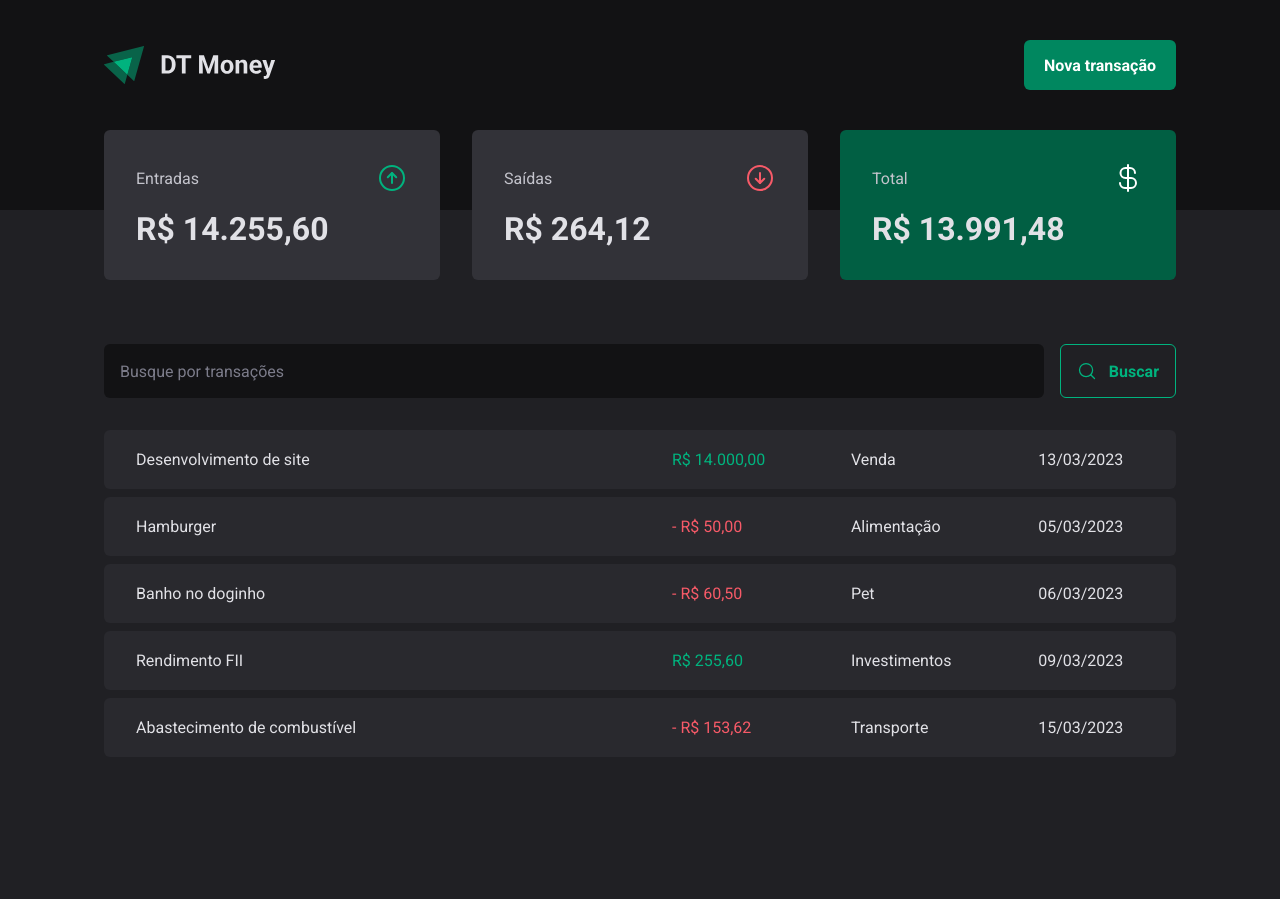
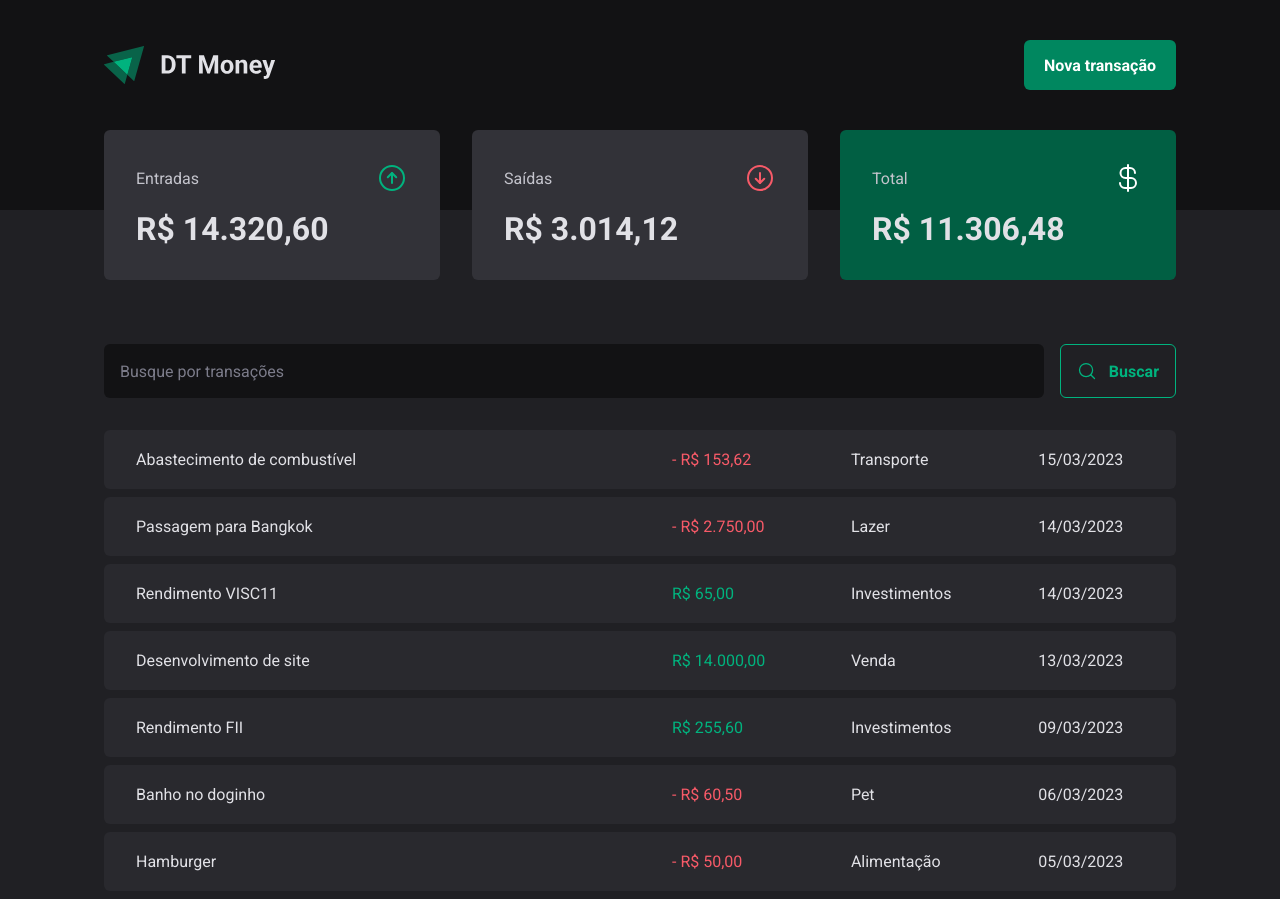
Before and after one commit to vanor-cardozo/dt-money, a React (Vite) app: page / in a window 1280 px wide. Before the commit the page ends 800 px from the top, so only its background shows below. Built offline with nearby package versions, Linux system fonts and the light colour scheme; data requests are answered from the project's data file.

Commit message:
feat: Lógica para criar uma nova transação e exibir a nova listagem

```diff
--- a/server.json
+++ b/server.json
@@ -1,7 +1,7 @@
 {
   "transactions": [
     {
-            "id":1,
+      "id": 1,
       "description": "Desenvolvimento de site",
       "type": "income",
       "category": "Venda",
@@ -9,7 +9,7 @@
       "createdAt": "2023-03-13T18:20:17.532Z"
     },
     {
-            "id":2,
+      "id": 2,
       "description": "Hamburger",
       "type": "outcome",
       "category": "Alimentação",
@@ -17,28 +17,44 @@
       "createdAt": "2023-03-05T23:10:05.532Z"
     },
     {
-            "id":3,
+      "id": 3,
       "description": "Banho no doginho",
       "type": "outcome",
       "category": "Pet",
-            "price": 60.50,
+      "price": 60.5,
       "createdAt": "2023-03-06T15:28:32.532Z"
     },
     {
-            "id":4,
+      "id": 4,
       "description": "Rendimento FII",
       "type": "income",
       "category": "Investimentos",
-            "price": 255.60,
+      "price": 255.6,
       "createdAt": "2023-03-09T17:00:00.532Z"
     },
     {
-            "id":5,
+      "id": 5,
       "description": "Abastecimento de combustível",
       "type": "outcome",
       "category": "Transporte",
       "price": 153.62,
       "createdAt": "2023-03-15T10:30:55.532Z"
+    },
+    {
+      "description": "Rendimento VISC11",
+      "category": "Investimentos",
+      "price": 65,
+      "type": "income",
+      "createdAt": "2023-03-14T13:42:06.204Z",
+      "id": 6
+    },
+    {
+      "description": "Passagem para Bangkok",
+      "category": "Lazer",
+      "price": 2750,
+      "type": "outcome",
+      "createdAt": "2023-03-14T14:12:34.293Z",
+      "id": 7
     }
   ]
 }
--- a/src/components/NewTransactionModal/index.tsx
+++ b/src/components/NewTransactionModal/index.tsx
@@ -1,8 +1,10 @@
 import { zodResolver } from '@hookform/resolvers/zod'
 import * as Dialog from '@radix-ui/react-dialog'
 import { ArrowCircleDown, ArrowCircleUp, X } from 'phosphor-react'
+import { useContext } from 'react'
 import { Controller, useForm } from 'react-hook-form'
 import * as z from 'zod'
+import { TransactionsContext } from '../../contexts/TransactionsContext'
 import {
   CloseButton,
   Content,
@@ -21,11 +23,14 @@ const newTransactionFormSchema = z.object({
 type NewTransactionFormInputs = z.infer<typeof newTransactionFormSchema>
 
 export function NewTransactionModal() {
+  const { createTransaction } = useContext(TransactionsContext)
+
   const {
     control,
     register,
     handleSubmit,
     formState: { isSubmitting },
+    reset,
   } = useForm<NewTransactionFormInputs>({
     resolver: zodResolver(newTransactionFormSchema),
     defaultValues: {
@@ -33,10 +38,18 @@ export function NewTransactionModal() {
     },
   })
 
-  async function handleCreateNreTransaction(data: NewTransactionFormInputs) {
-    await new Promise((resolve) => setTimeout(resolve, 2000))
-    console.log(data)
+  async function handleCreateNewTransaction(data: NewTransactionFormInputs) {
+    const { description, price, category, type } = data
+
+    await createTransaction({
+      description,
+      price,
+      category,
+      type,
+    })
+    reset()
   }
+
   return (
     <Dialog.Portal>
       <Overlay>
@@ -47,7 +60,7 @@ export function NewTransactionModal() {
             <X size={24} />
           </CloseButton>
 
-          <form onSubmit={handleSubmit(handleCreateNreTransaction)}>
+          <form onSubmit={handleSubmit(handleCreateNewTransaction)}>
             <input
               type="text"
               placeholder="Descrição"
--- a/src/contexts/TransactionsContext.tsx
+++ b/src/contexts/TransactionsContext.tsx
@@ -10,9 +10,17 @@ interface Transaction {
   createdAt: string
 }
 
+interface CreateTransactionInput {
+  description: string
+  price: number
+  category: string
+  type: 'income' | 'outcome'
+}
+
 interface TransactionContextType {
   transactions: Transaction[]
   fetchTransactions: (query?: string) => Promise<void>
+  createTransaction: (data: CreateTransactionInput) => Promise<void>
 }
 
 interface TransactionsProviderProps {
@@ -27,21 +35,37 @@ export function TransactionsProvider({ children }: TransactionsProviderProps) {
   async function fetchTransactions(query?: string) {
     const response = await api.get('/transactions', {
       params: {
+        _sort: 'createdAt',
+        _order: 'desc',
         q: query,
       },
     })
-
     setTransactions(response.data)
   }
 
   useEffect(() => {
     fetchTransactions()
   }, [])
+
+  async function createTransaction(data: CreateTransactionInput) {
+    const { description, price, category, type } = data
+
+    const response = await api.post('/transactions', {
+      description,
+      category,
+      price,
+      type,
+      createdAt: new Date(),
+    })
+    setTransactions((state) => [response.data, ...state])
+  }
+
   return (
     <TransactionsContext.Provider
       value={{
         transactions,
         fetchTransactions,
+        createTransaction,
       }}
     >
       {children}
```
Lines whose indentation alone changed are shown as unchanged.
